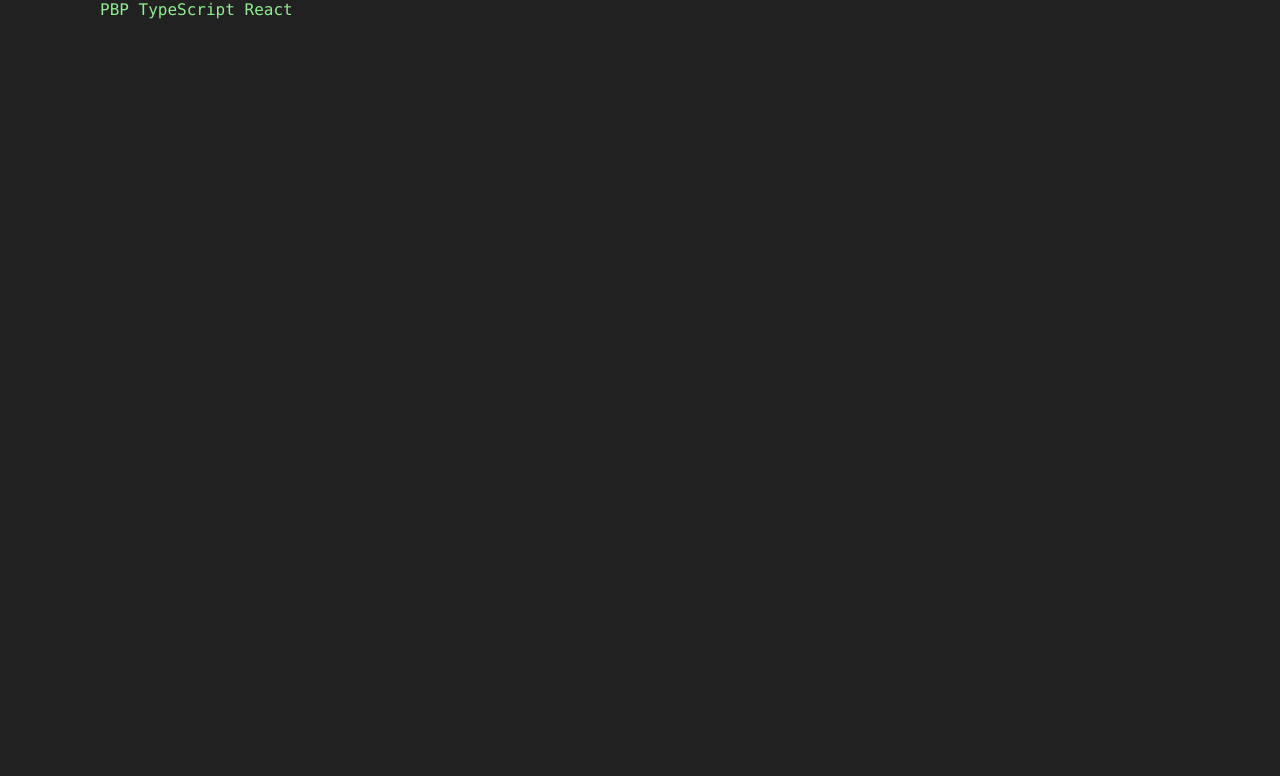
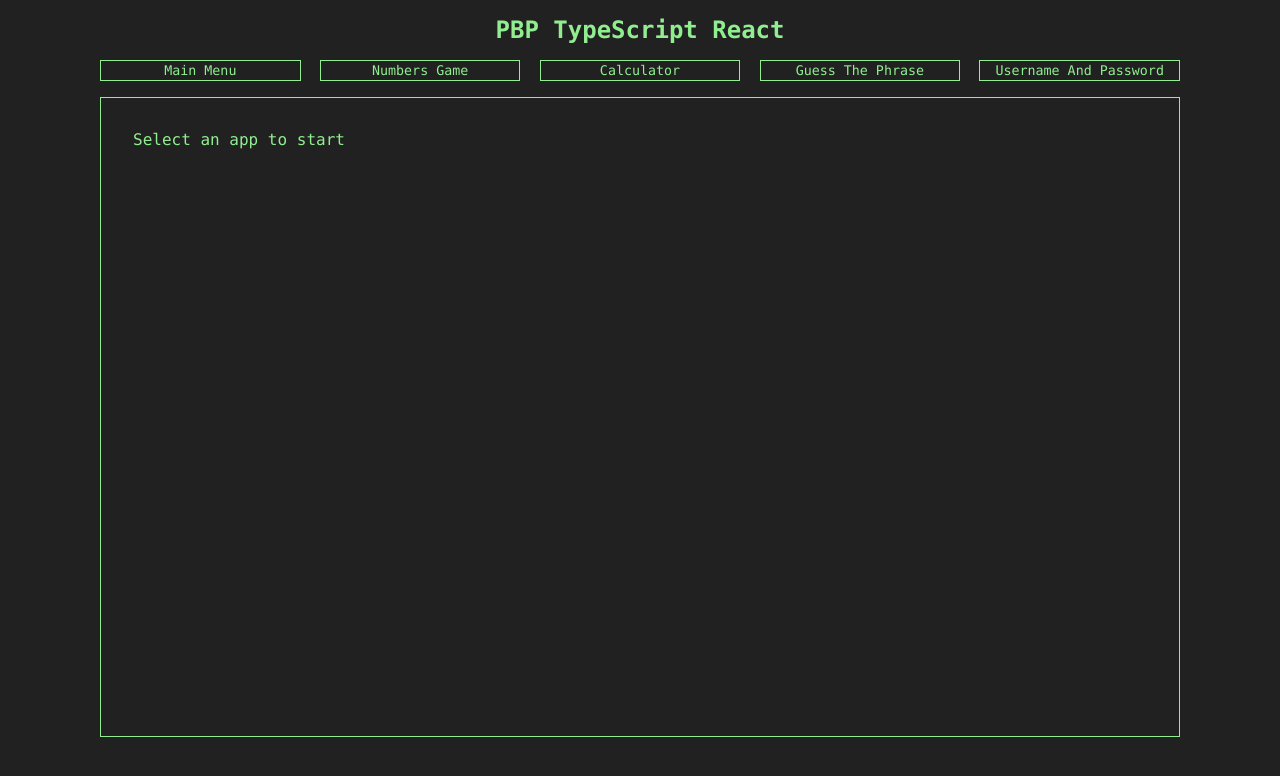
Before and after one commit to TMDStudios/pbp-ts-react, a React (Vite) app: page / in a window 1280 px wide. Shown: the top 776 px of the page. Built offline with nearby package versions, Linux system fonts and the light colour scheme.

Commit message:
Numbers game is functional

```diff
--- a/src/App.tsx
+++ b/src/App.tsx
@@ -1,8 +1,34 @@
+import NumbersGame from './components/NumbersGame';
+import Calculator from './components/Calculator';
+import GuessThePhrase from './components/GuessThePhrase';
+import UsernameAndPassword from './components/UsernameAndPassword';
+import {useState} from 'react';
+import Nav from './components/Nav';
+
 function App() {
+  const[currentApp, setCurrentApp] = useState<number>(0);
+
+  const renderApp = () => {
+    switch (currentApp) {
+      case 1:
+        return <NumbersGame />;
+      case 2:
+        return <Calculator />;
+      case 3:
+        return <GuessThePhrase />;
+      case 4:
+        return <UsernameAndPassword />;
+      default:
+        return <p>Select an app to start</p>;
+    }
+  };
 
   return (
     <>
-      <p>PBP TypeScript React</p>
+      <Nav currentApp={currentApp} setCurrentApp={setCurrentApp} />
+      <div className='app'>
+        {renderApp()}
+      </div>
     </>
   )
 }
--- /dev/null
+++ b/src/components/Calculator.tsx
@@ -0,0 +1,11 @@
+import {useState} from 'react';
+
+function Calculator() {
+  return (
+    <>
+      <p>Calculator</p>
+    </>
+  )
+}
+
+export default Calculator;
--- /dev/null
+++ b/src/components/GuessThePhrase.tsx
@@ -0,0 +1,11 @@
+import {useState} from 'react';
+
+function GuessThePhrase() {
+  return (
+    <>
+      <p>GuessThePhrase</p>
+    </>
+  )
+}
+
+export default GuessThePhrase;
--- /dev/null
+++ b/src/components/Nav.tsx
@@ -0,0 +1,36 @@
+import { ReactElement } from "react";
+
+type NavProps = {
+    currentApp: number,
+    setCurrentApp: React.Dispatch<React.SetStateAction<number>>
+}
+
+enum Apps {
+    'Main Menu' = 0,
+    'Numbers Game' = 1,
+    'Calculator' = 2,
+    'Guess The Phrase' = 3,
+    'Username And Password' = 4
+}
+
+const Nav = ({currentApp, setCurrentApp}: NavProps): ReactElement => {
+    const switchApp = (appNum: number) => {
+        if(confirm("Are you sure?\nYou will lose all progress.")) setCurrentApp(appNum);
+    };
+
+    return (
+        <>
+            <div>
+                <h2>PBP TypeScript React</h2>
+            </div>
+            <div className="navBar">
+                <button onClick={() => switchApp(Apps['Main Menu'])}>{Apps[0]}</button>
+                <button onClick={() => switchApp(Apps['Numbers Game'])}>{Apps[1]}</button>
+                <button onClick={() => switchApp(Apps['Calculator'])}>{Apps[2]}</button>
+                <button onClick={() => switchApp(Apps['Guess The Phrase'])}>{Apps[3]}</button>
+                <button onClick={() => switchApp(Apps['Username And Password'])}>{Apps[4]}</button>
+            </div>
+        </>
+    )
+}
+export default Nav;
--- /dev/null
+++ b/src/components/NumbersGame.tsx
@@ -0,0 +1,75 @@
+import { useEffect, useState } from 'react';
+
+function NumbersGame() {
+    const [guess, setGuess] = useState<number>(0);
+    const [guesses, setGuesses] = useState<number>(2);
+    const [userGuesses, setUserGuesses] = useState<number[]>([]);
+    const [message, setMessage] = useState<string>("");
+    const [answer, setAnswer] = useState(Math.floor(Math.random() * 10));
+    const [gameOver, setGameOver] = useState<boolean>(false);
+
+    useEffect(() => {
+        // Debugging
+        console.log(`Answer is ${answer}`);
+    }, [gameOver]);
+
+    const handleGuess = (e: React.FormEvent<HTMLFormElement>) => {
+        e.preventDefault();
+        if(guess===answer){
+            setMessage("You got it! Thank you for playing.");
+            setGameOver(true);
+        }else if(guesses <= 0){
+            setMessage(`You lose. The number was ${answer}.`);
+            setGameOver(true);
+        }else{
+            setGuesses(guesses-1);
+            setUserGuesses([...userGuesses, guess])
+            setMessage("Try again.");
+        }
+    };
+
+    const resetGame = () => {
+        setGuess(0);
+        setGuesses(2);
+        setUserGuesses([]);
+        setMessage("");
+        setGameOver(false);
+        setAnswer(Math.floor(Math.random() * 10));
+    };
+
+    return (
+        <>
+            <h3>Numbers Game</h3>
+            <hr />
+            <p className='intro'>I'm thinking of a number between 0 and 10. Can you guess what it is?</p>
+            <p>Guesses remaining: {guesses}</p>
+            <p>You have guessed:  {userGuesses.join(", ") || 'No guesses yet'}</p>
+            <hr />
+            <div className='appForm'>
+                <form onSubmit={handleGuess}>
+                    <input
+                        type="number"
+                        id='userGuess'
+                        value={guess}
+                        onChange={(e: React.ChangeEvent<HTMLInputElement>) => {
+                            let value = Number(e.target.value);
+                            if (value < 0) value = 0;
+                            if (value > 10) value = 10;
+                            setGuess(value);
+                        }}
+                        min="0"
+                        max="10"
+                        required
+                        disabled={gameOver}
+                    />
+                    <input className="submitBtn" type="submit" value="Guess" />
+                </form>
+            </div>
+            <hr />
+            <p className='message'>{message}</p>
+            {gameOver && <button className='resetButton' onClick={resetGame}>Play Again</button>}
+        </>
+    );
+}
+
+export default NumbersGame;
--- /dev/null
+++ b/src/components/UsernameAndPassword.tsx
@@ -0,0 +1,11 @@
+import {useState} from 'react';
+
+function UsernameAndPassword() {
+  return (
+    <>
+      <p>UsernameAndPassword</p>
+    </>
+  )
+}
+
+export default UsernameAndPassword;
--- a/src/index.css
+++ b/src/index.css
@@ -12,3 +12,64 @@
   height: 96vh;
   margin: auto;
 }
+h2 {
+  text-align: center;
+  margin-top: 1rem;
+}
+.navBar {
+  display: flex;
+  justify-content: space-between;
+  margin: 1rem 0;
+}
+button {
+  color: lightgreen;
+  background-color: rgb(33,33,33);
+  border: 1px solid lightgreen;
+  width: 25ch;
+  padding: 2px 0;
+}
+button:hover {
+  background-color: lightgreen;
+  color: rgb(33,33,33);
+  cursor: pointer;
+}
+.app {
+  border: 1px solid lightgreen;
+  height: 80vh;
+  padding: 2rem;
+}
+hr {
+  margin: 1rem 0;
+  border: none;
+  height: 1px;
+  background-color: lightgreen;
+}
+.intro, .message {
+  margin: 1rem 0;
+}
+input {
+  color: lightgreen;
+  border: 1px solid lightgreen;
+  border-radius: 4px;
+  background-color: rgb(33,33,33);
+  width: 10ch;
+  padding: 4px 12px;
+  font-weight: bold;
+}
+input {
+  padding: 4px 16px;
+}
+input:hover {
+  background-color: lightgreen;
+  color: rgb(33,33,33);
+}
+input::placeholder {
+  color: snow;
+}
+.submitBtn {
+  margin-left: 1rem;
+}
+.resetButton {
+  border-radius: 4px;
+  width: 22ch;
+}
```
